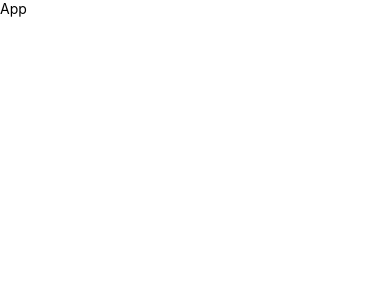
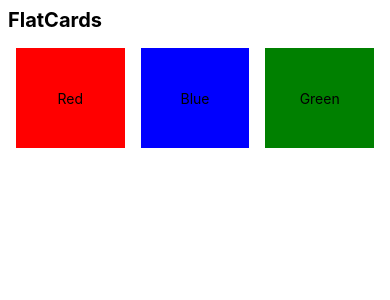
Before and after one commit to gihanbandaraa/Second-App-React-Native, a React Native app: screen / in a window 390 px wide. Shown: the top 300 px of the page. Built offline with nearby package versions, Linux system fonts and the light colour scheme.

Commit message:
FlatCard component completed

```diff
--- a/App.tsx
+++ b/App.tsx
@@ -1,10 +1,13 @@
-import { View, Text, SafeAreaView } from 'react-native'
+import { View, Text, SafeAreaView, ScrollView } from 'react-native'
 import React from 'react'
+import FlatCards from './components/FlatCards'
 
 const App = () => {
   return (
     <SafeAreaView>
-      <Text>App</Text>
+      <ScrollView>
+        <FlatCards />
+      </ScrollView>
     </SafeAreaView>
   )
 }
--- a/components/FlatCards.tsx
+++ b/components/FlatCards.tsx
@@ -0,0 +1,59 @@
+import { Text, StyleSheet, View } from 'react-native'
+import React, { Component } from 'react'
+
+export default class FlatCards extends Component {
+    render() {
+        return (
+            <View>
+                <Text style={styles.headingText}>FlatCards</Text>
+                <View style={styles.container}>
+                    <View style={[styles.card, styles.cardOne]}>
+                        <Text>Red</Text>
+                    </View>
+                    <View style={[styles.card, styles.cardTwo]}>
+                        <Text>Blue</Text>
+                    </View>
+                    <View style={[styles.card, styles.cardThree]}>
+                        <Text>Green</Text>
+                    </View>
+                </View>
+            </View>
+        )
+    }
+}
+
+const styles = StyleSheet.create({
+    headingText: {
+        fontSize: 20,
+        marginTop:8,
+        marginHorizontal: 8,
+        fontWeight: 'bold'
+    },
+    container: {
+        flex: 1,
+        flexDirection: 'row',
+        padding: 8
+
+    },
+    card: {
+        flex: 1,
+        justifyContent: 'center',
+        alignItems: 'center',
+        width: 100,
+        height: 100,
+        margin: 8
+
+    },
+    cardOne: {
+        backgroundColor: 'red'
+
+    },
+    cardTwo: {
+        backgroundColor: 'blue'
+
+    },
+    cardThree: {
+        backgroundColor: 'green'
+
+    }
+})
```
